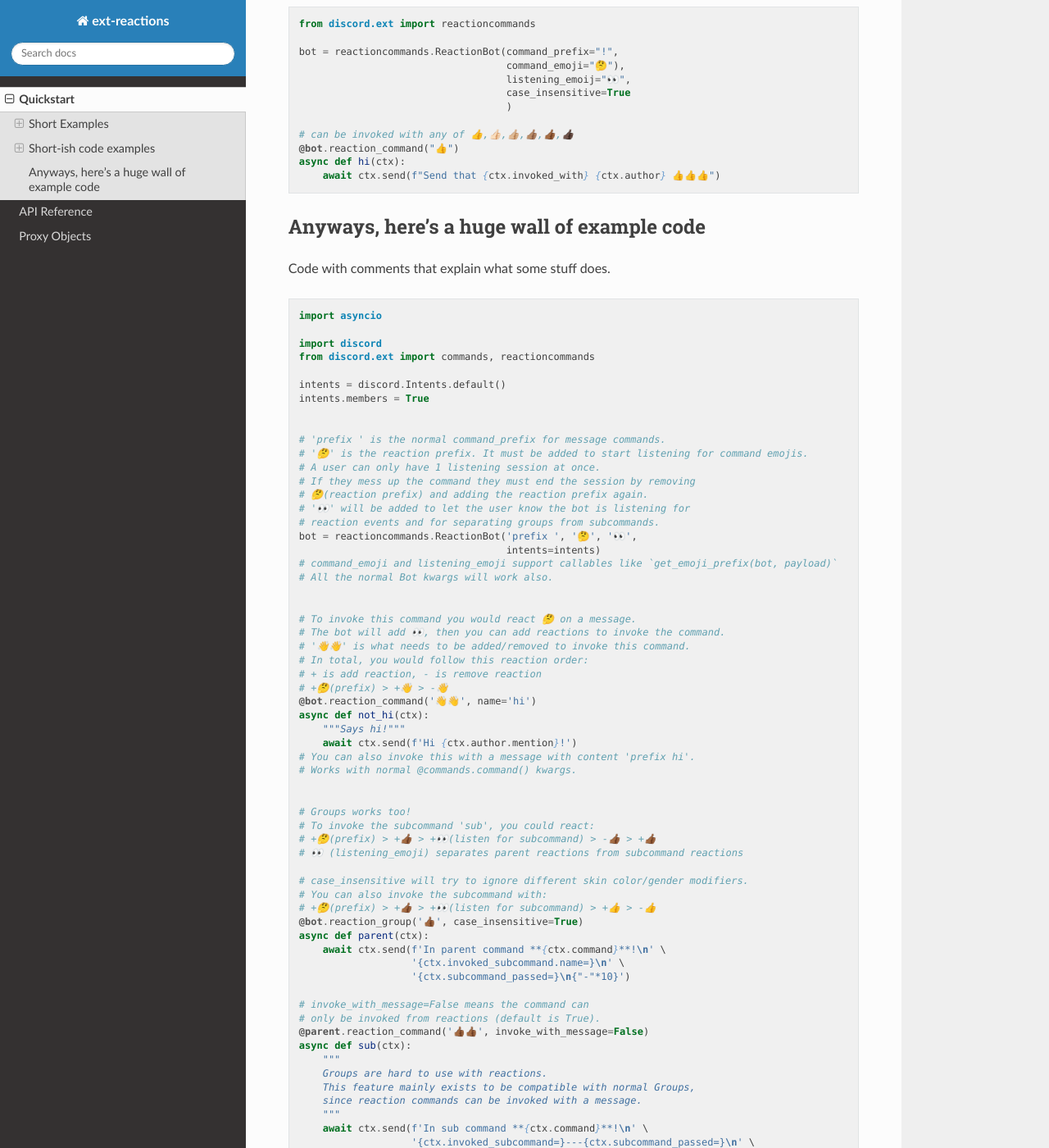
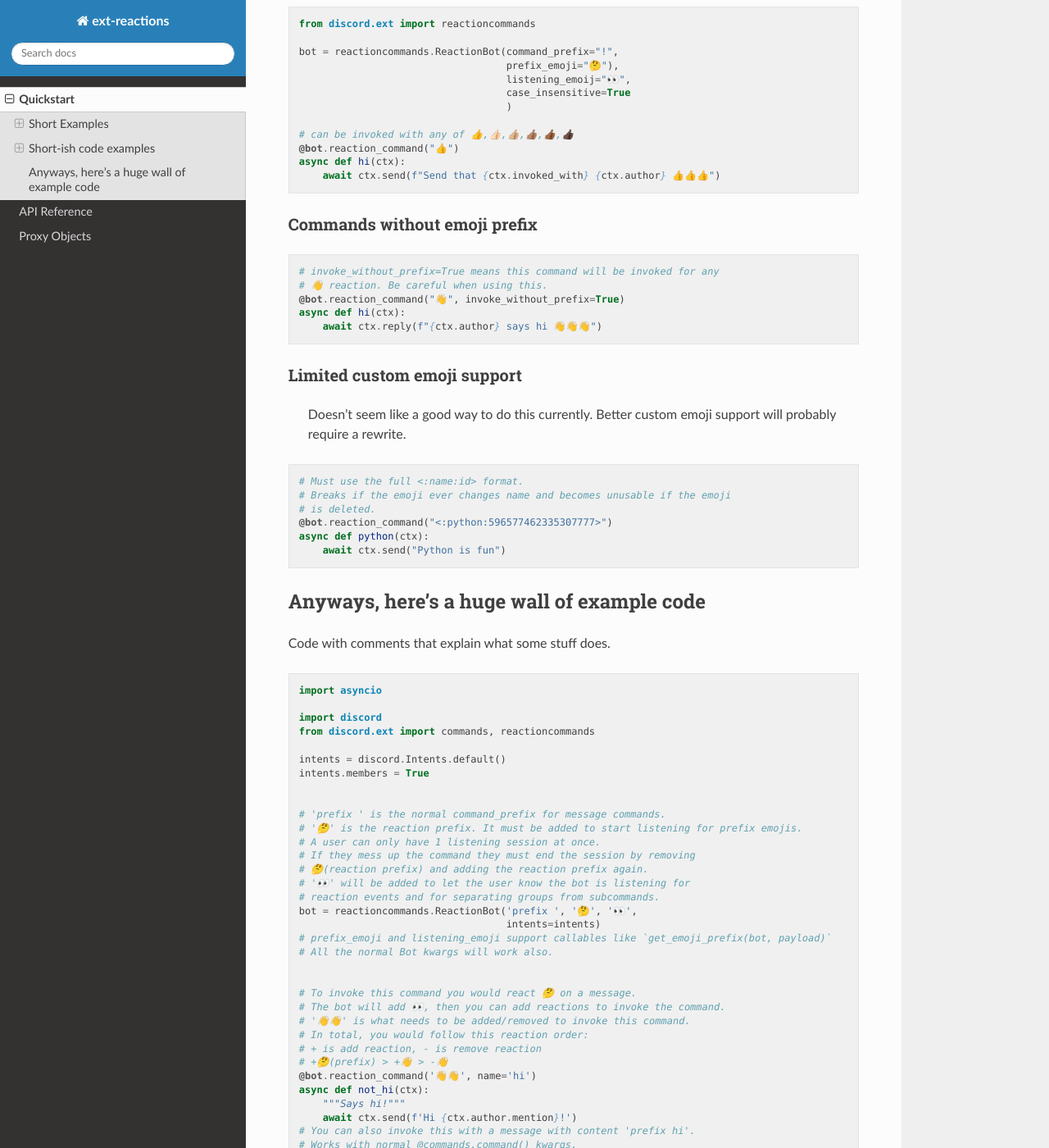
Before and after one commit to z03h/ext-reactions, a Sphinx documentation site: the page built from docs/source/quickstart.rst, in a window 1280 px wide and 1400 px high, scrolled down 2760 px. Shown: the whole window at 82% size. Built offline with Sphinx 7.4.7 and the Read the Docs theme 2.0.0, drawn with Linux system fonts in a browser that asks for light colours; some of the changed text lies outside the part shown.

Commit message:
bug fixes and docs

```diff
--- a/docs/source/api.rst
+++ b/docs/source/api.rst
@@ -16,8 +16,7 @@ The default order in which everything is called and what methods call what:
 
       - | ``_early_invoke``
         | checks if reaction is a command that can be invoked without prefix. If
-        | :attr:`~.ReactionCommand.invoke_without_prefix` is ``True``, returns a
-        | valid ctx here instead of continuing.
+        | :attr:`~.ReactionCommand.invoke_without_prefix` is ``True``, returns a valid ctx here instead of continuing.
 
       - :meth:`reaction_before_processing(ctx) <.ReactionBot.reaction_before_processing>`
 
--- a/docs/source/quickstart.rst
+++ b/docs/source/quickstart.rst
@@ -25,15 +25,15 @@ Create a :class:`~.ReactionBot`
 
 .. code-block:: python
 
-    bot = reactioncommands.ReactionBot(prefix, command_emoji, listening_emoji)
+    bot = reactioncommands.ReactionBot(prefix, prefix_emoji, listening_emoji)
 
-- :attr:`~.ReactionBot.command_emoji`: Similar to ``command_prefix`` but for
+- :attr:`~.ReactionBot.prefix_emoji`: Similar to ``command_prefix`` but for
   reaction commands. Will start a "listening session" where the bot listens for
   raw reaction add/remove with :meth:`~discord.ext.commands.Bot.wait_for` and finds
   the matching command from the emojis added/removed.
 
 - :attr:`~.ReactionBot.listening_emoji` If set, this emoji will be added after
-  the user reacts with the :attr:`~.ReactionBot.command_emoji` to let the user know
+  the user reacts with the :attr:`~.ReactionBot.prefix_emoji` to let the user know
   the "listening session" has started. Also used for invoking subcommands.
 
 Use decorators to add commands
@@ -71,7 +71,7 @@ Simple command
     from discord.ext import reactioncommands
 
     bot = reactioncommands.ReactionBot(command_prefix="!",
-                                       command_emoji="🤔"),
+                                       prefix_emoji="🤔"),
                                        listening_emoij="👀",
                                        listen_timeout=30
                                        )
@@ -157,7 +157,7 @@ Case insensitive
     from discord.ext import reactioncommands
 
     bot = reactioncommands.ReactionBot(command_prefix="!",
-                                       command_emoji="🤔"),
+                                       prefix_emoji="🤔"),
                                        listening_emoij="👀",
                                        case_insensitive=True
                                        )
@@ -166,6 +166,32 @@ Case insensitive
     @bot.reaction_command("👍")
     async def hi(ctx):
         await ctx.send(f"Send that {ctx.invoked_with} {ctx.author} 👍👍👍")
+
+Commands without emoji prefix
+~~~~~~~~~~~~~~~~~~~~~~~~~~~~~
+
+.. code-block:: python
+
+    # invoke_without_prefix=True means this command will be invoked for any
+    # 👋 reaction. Be careful when using this.
+    @bot.reaction_command("👋", invoke_without_prefix=True)
+    async def hi(ctx):
+        await ctx.reply(f"{ctx.author} says hi 👋👋👋")
+
+Limited custom emoji support
+~~~~~~~~~~~~~~~~~~~~~~~~~~~~
+
+    Doesn't seem like a good way to do this currently. Better custom
+    emoji support will probably require a rewrite.
+
+.. code-block:: python
+
+    # Must use the full <:name:id> format.
+    # Breaks if the emoji ever changes name and becomes unusable if the emoji
+    # is deleted.
+    @bot.reaction_command("<:python:596577462335307777>")
+    async def python(ctx):
+        await ctx.send("Python is fun")
 
 Anyways, here's a huge wall of example code
 ^^^^^^^^^^^^^^^^^^^^^^^^^^^^^^^^^^^^^^^^^^^
@@ -184,7 +210,7 @@ Code with comments that explain what some stuff does.
 
 
     # 'prefix ' is the normal command_prefix for message commands.
-    # '🤔' is the reaction prefix. It must be added to start listening for command emojis.
+    # '🤔' is the reaction prefix. It must be added to start listening for prefix emojis.
     # A user can only have 1 listening session at once.
     # If they mess up the command they must end the session by removing
     # 🤔(reaction prefix) and adding the reaction prefix again.
@@ -192,7 +218,7 @@ Code with comments that explain what some stuff does.
     # reaction events and for separating groups from subcommands.
     bot = reactioncommands.ReactionBot('prefix ', '🤔', '👀',
                                        intents=intents)
-    # command_emoji and listening_emoji support callables like `get_emoji_prefix(bot, payload)`
+    # prefix_emoji and listening_emoji support callables like `get_emoji_prefix(bot, payload)`
     # All the normal Bot kwargs will work also.
 
 
```
Also changed, not shown: README.md (+2 -2 lines), 4 other files.
